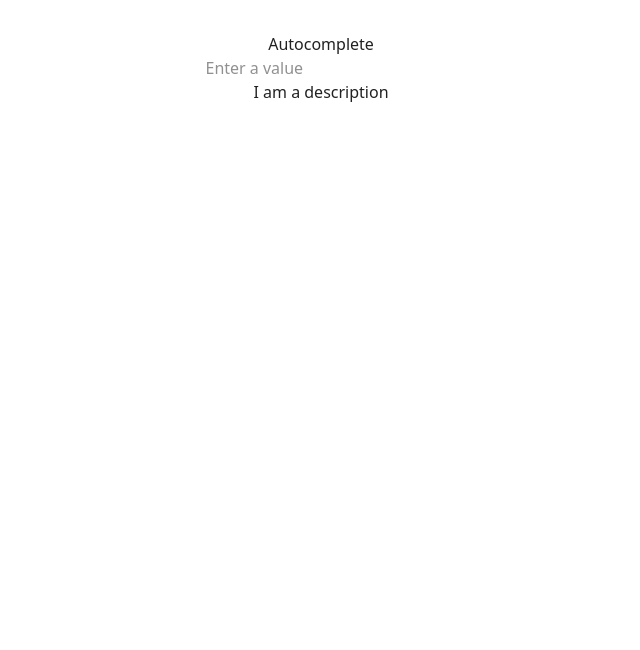
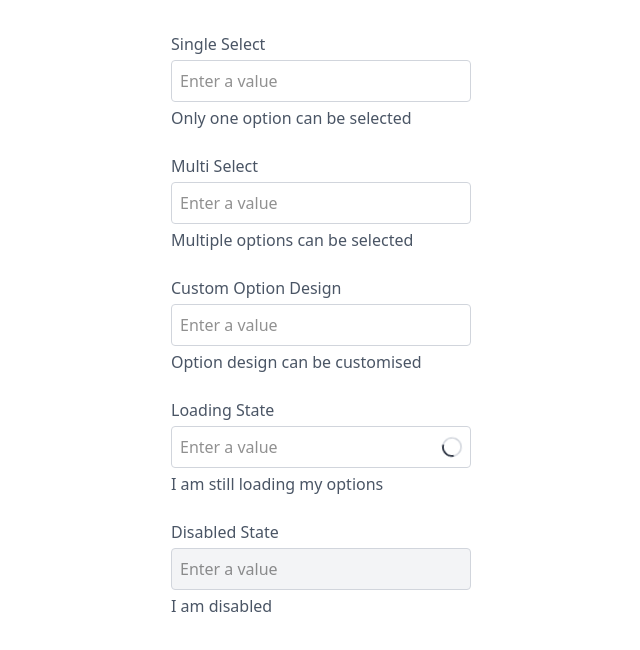
Before and after one commit to McNaBry/beep-assessment-2025, a React (Vite) app: page / in a window 1280 px wide. Shown: the top 650 px of the page, without its empty margins (319-959 px from the left). Built offline with nearby package versions, Linux system fonts and the light colour scheme.

Commit message:
Add fully functional autocomplete

```diff
--- a/src/App.tsx
+++ b/src/App.tsx
@@ -1,19 +1,86 @@
 import { useState } from 'react'
 import './App.css'
-import Autocomplete from './components/Autocomplete'
+import Autocomplete, { Option } from './components/Autocomplete'
 
 function App() {
-  const [value, setValue] = useState<string>('');
+  const [value, setValue] = useState<Option | null>(null);
+  const [values, setValues] = useState<Option[]>([]);
+  const [customOptionValues, setCustomOptionValues] = useState<Option[]>([]);
+
   return (
-    <>
+    <div className="justify-self-center flex flex-col gap-6 w-[300px]">
       <Autocomplete
-        label='Autocomplete'
-        description='I am a description'
+        label='Single Select'
+        description='Only one option can be selected'
         value={value}
-        onChange={(value: string | Object) => setValue(value.toString())}
+        onChange={(value) => setValue(value)}
         placeholder='Enter a value'
+        options={["one", "one1", "one2", "two", "two2", "three", "four", "five", "six", "eight", "nine", "ten"]}
       />
-    </>
+
+      <Autocomplete
+        label='Multi Select'
+        description='Multiple options can be selected'
+        multiple={true}
+        value={values}
+        onChange={(values) => {
+          const newValues = values as Option[] ?? [];
+          setValues(newValues);
+        }}
+        placeholder='Enter a value'
+        options={["one", "one1", "one2", "two", "two2", "three", "four", "five", "six", "eight", "nine", "ten"]}
+      />
+
+      <Autocomplete
+        label='Custom Option Design'
+        description='Option design can be customised'
+        multiple={true}
+        value={customOptionValues}
+        onChange={(values) => {
+          const newValues = values as Option[] ?? [];
+          setCustomOptionValues(newValues);
+        }}
+        placeholder='Enter a value'
+        options={["one", "one1", "one2", "two", "two2", "three", "four", "five", "six", "eight", "nine", "ten"]}
+        renderOption={(option, index, active, selected) => {
+          let content = '';
+          if (typeof option === "string") {
+            content = option;
+          } else {
+            content = JSON.stringify(option);
+          }
+          return (
+            <div
+              key={content}
+              className={
+                `cursor-pointer flex items-center justify-between py-1 px-5
+                ${(active ? 'bg-purple-200' : (selected ? 'bg-red-100' : ''))}`
+              }
+            >
+              {index} - {content}
+            </div>
+          );
+        }}
+      />
+
+      <Autocomplete
+        label='Loading State'
+        description='I am still loading my options'
+        loading={true}
+        value={values}
+        placeholder='Enter a value'
+        options={[]}
+      />
+
+      <Autocomplete
+        label='Disabled State'
+        description='I am disabled'
+        disabled={true}
+        value={values}
+        placeholder='Enter a value'
+        options={[]}
+      />
+    </div>
   )
 }
 
--- a/src/components/Autocomplete.tsx
+++ b/src/components/Autocomplete.tsx
@@ -3,50 +3,56 @@ import {
   flip,
   FloatingFocusManager,
   offset,
-  shift,
   size,
   useDismiss,
   useFloating,
   useFocus,
   useInteractions,
   useListNavigation,
-  useRole
+  useRole,
+  useTransitionStyles
 } from "@floating-ui/react";
-import { JSX, useRef, useState } from "react";
+import { JSX, useEffect, useRef, useState } from "react";
+import Spinner from "./Spinner";
+import { CrossFilled } from "./CrossFilled";
 
 export type Option = string | Object;
-type FilterOption = Option;
 
-type AutocompleteProps = {
+interface AutocompleteProps {
   description?: string;
   disabled?: boolean;
-  // filterOptions?: (options: FilterOption[]) => void;
+  filterOptions?: (option: Option, inputValue: string) => boolean;
   label?: string;
-  // loading?: boolean;
+  loading?: boolean;
   multiple?: boolean;
-  onChange?: (value: string | Object) => void;
-  // onInputChange?: (input: string | Object) => void;
-  // options: Option[];
+  onChange?: (value: Option | Option[] | null) => void;
+  onInputChange?: (input: string) => void;
+  options: Option[];
   placeholder?: string;
-  // renderOption?: () => JSX.Element;
-  value?: Option | Option[];
-
-  // Additional props
-  required?: boolean;
+  renderOption?: (option: Option, index: number, isActive: boolean, isSelected: boolean) => JSX.Element;
+  value?: Option | Option[] | null;
 };
 
-export default function Autocomplete(props: AutocompleteProps) {
+export default function Autocomplete({
+  description,
+  disabled,
+  filterOptions,
+  label,
+  loading = false,
+  multiple = false,
+  onChange,
+  onInputChange,
+  options,
+  placeholder,
+  renderOption,
+  value,
+}: AutocompleteProps) {
   const [isOpen, setIsOpen] = useState(false);
   const [activeIndex, setActiveIndex] = useState<number | null>(null);
 
-  // Internal rendering of values
-  const [inputValue, setInputValue] = useState<string>("");
-  // To be replaced with reference to value prop passed in
-  const [selectedValue, setSelectedValue] = useState<string>("");
-
-  const options = ['one', 'two', 'two2', 'three'];
-  // Simple filtering
-  const filteredOptions = options.filter((option) => option.toLowerCase().startsWith(inputValue.toLowerCase()));
+  const [inputValue, setInputValue] = useState<string>('');
+  const [filteredOptions, setFilteredOptions] = useState<Option[]>(options);
+  const selected: Option | Option[] | null = value ?? null;
 
   const {refs, floatingStyles, context} = useFloating({
     open: isOpen,
@@ -54,10 +60,10 @@ export default function Autocomplete(props: AutocompleteProps) {
     middleware: [
       flip({ padding: 10 }),
       size({
-        apply({ rects, availableHeight, elements }) {
+        apply({ rects, elements }) {
           Object.assign(elements.floating.style, {
             width: `${rects.reference.width}px`,
-            maxHeight: `${availableHeight}px`,
+            maxHeight: `${200}px`,
           });
         },
         padding: 10,
@@ -67,14 +73,18 @@ export default function Autocomplete(props: AutocompleteProps) {
     whileElementsMounted: autoUpdate,
   });
 
+  const {styles} = useTransitionStyles(context, {
+    duration: 200,
+  });
+
   const listRef = useRef<Array<HTMLElement | null>>([]);
-
   const listNavigation = useListNavigation(context, {
     listRef,
     activeIndex,
     onNavigate: setActiveIndex,
     virtual: true,
     loop: true,
+    focusItemOnOpen: true,
   });
 
   const focus = useFocus(context);
@@ -88,8 +98,26 @@ export default function Autocomplete(props: AutocompleteProps) {
     listNavigation
   ]);
 
+  // Debounce search
+  useEffect(() => {
+    const timeoutId = setTimeout(() => {
+      if (filterOptions) {
+        setFilteredOptions(options.filter((option => filterOptions(option, inputValue))));
+      } else {
+        // Simple prefix matching
+        const filtered = options.filter((option) =>
+          getStringValue(option).toLowerCase().startsWith(getStringValue(inputValue).toLowerCase()));
+        setFilteredOptions(filtered);
+      }
+    }, 1000)
+
+    return () => {
+      clearTimeout(timeoutId);
+    }
+  }, [inputValue]);
+
   // Auto select first choice by default
-  function onInputChange(event: React.ChangeEvent<HTMLInputElement>) {
+  function onValueChange(event: React.ChangeEvent<HTMLInputElement>) {
     const value = event.target.value;
     setInputValue(value);
 
@@ -99,26 +127,105 @@ export default function Autocomplete(props: AutocompleteProps) {
     } else {
       setActiveIndex(null);
     }
+
+    if (onInputChange) {
+      onInputChange(value);
+    }
   }
 
-  // Checks with actual selected value not value currently in input
-  function isSelected(value: string) {
-    return selectedValue === value;
+  // Helper function to handle changes in selected value(s)
+  function onSelectedChange(option: Option) {
+    if (option != null && isOptionSelected(option)) {
+      setInputValue('');
+      if (onChange && !multiple) {
+        onChange(null);
+      } else if (onChange && multiple) {
+        const newResults = (selected as Option[]).filter(
+          (selectedOption) => getStringValue(selectedOption) != getStringValue(option));
+        onChange(newResults);
+      }
+    } else {
+      if (!multiple) {
+        setInputValue(getStringValue(option));
+        if (onChange) {
+          onChange(option);
+        }
+      } else {
+        const oldResults = selected as Option[];
+        setInputValue('');
+        if (onChange) {
+          onChange([...oldResults, option]);
+        }
+      }
+    }
+  }
+
+  // Helper method to extract string values from chosen options
+  function getStringValue(option: Option | null): string {
+    if (option == null) {
+      return '';
+    }
+
+    if (typeof option === "string") {
+      return option;
+    } else {
+      return JSON.stringify(option);
+    }
+  }
+
+  // Helper method to check if value has been selected by user
+  function isOptionSelected(option: Option): boolean {
+    if (multiple) {
+      if (selected == null) {
+        return false;
+      }
+      const res = (selected as Option[]).filter(
+        (selectedOption) => getStringValue(option) === getStringValue(selectedOption));
+
+      return res.length > 0 ? true : false;
+    } else {
+      return getStringValue(option) === getStringValue(selected);
+    }
+  }
+
+  function clearSelected() {
+    if (multiple && onChange) {
+      onChange([]);
+    } else if (onChange) {
+      onChange(null);
+    }
+    setInputValue('');
   }
 
   return (
-    <div className="grid place-items-center">
-      { props.label && <label htmlFor="autocomplete">{ props.label }</label> }
+    <div className="w-full max-w-full flex flex-col items-start gap-1">
+      { label && <label className="text-gray-600" htmlFor="autocomplete">{ label }</label> }
+      <div className={
+        `min-w-[200px] w-full max-w-full flex gap-1 p-2 justify-between items-center
+        border border-gray-300 rounded-sm focus-within:border-blue-500
+        ${disabled ? 'cursor-not-allowed bg-gray-100' : (loading ? 'cursor-progress' : "")}`
+      } ref={refs.setReference}>
+        <div className="w-full flex flex-wrap gap-1 cursor-inherit">
+          { multiple && (selected as Option[]).length > 0 &&
+            <>
+              { (selected as Option[]).map((selectedOption) => (
+                  <div className="w-max flex items-center bg-gray-300 text-gray-800 text-sm px-3 py-1 rounded-full">
+                    <span>
+                      {getStringValue(selectedOption)}
+                    </span>
+                  </div>
+                ))
+              }
+            </>
+          }
           <input
-        className=""
+            className={`w-full focus:outline-none ${loading || disabled ? "pointer-events-none" : ""}`}
             id="autocomplete"
             value={inputValue}
-        ref={refs.setReference}
-        placeholder={props.placeholder}
-        disabled={props.disabled}
-        required={props.required ?? false}
+            placeholder={placeholder}
+            disabled={disabled || loading}
             aria-autocomplete="list"
-        onChange={onInputChange}
+            onChange={onValueChange}
             {...getReferenceProps({
               onKeyDown(event) {
                 if (
@@ -126,52 +233,83 @@ export default function Autocomplete(props: AutocompleteProps) {
                   activeIndex != null &&
                   options[activeIndex]
                 ) {
-              setSelectedValue(filteredOptions[activeIndex]);
-              setInputValue(filteredOptions[activeIndex]); // Change this for multiple
+                  onSelectedChange(filteredOptions[activeIndex]);
                 }
               },
             })}
           />
-      {isOpen && (
-        <FloatingFocusManager context={context} initialFocus={-1} modal={false} visuallyHiddenDismiss>
+          { isOpen && (
+            <FloatingFocusManager context={context} initialFocus={-1} modal={false}>
               <div
                 ref={refs.setFloating}
+                className="py-2 bg-white text-black overflow-y-auto rounded-sm"
                 style={{
                   ...floatingStyles,
-              background: "#eee",
-              color: "black",
-              overflowY: "auto",
+                  ...styles,
+                  border: "1px solid",
+                  borderColor: "#d1d5db"
                 }}
                 {...getFloatingProps()}
+                onMouseDown={(event) => {
+                  event.preventDefault();
+                  event.stopPropagation();
+                }}
               >
-            {filteredOptions.map((option, index) => (
+                {filteredOptions.length > 0 ? (
+                  <>
+                    {filteredOptions.map((option, index) => {
+                      return (
                         <div
-                key={option}
-                className={index === activeIndex ? 'bg-blue-100' : (isSelected(option) ? 'bg-red-100' : '')}
-                style={{
-
-                }}
+                          key={getStringValue(option)}
                           {...getItemProps({
                             ref(node) {
                               listRef.current[index] = node;
                             },
-                  onClick() {
-                    setSelectedValue(option);
-                    setInputValue(option); // Change this for multiple
-                    if (!props.multiple) {
-                      setIsOpen(false);
-                    }
+                            onMouseDown() {
+                              onSelectedChange(option);
                             },
                           })}
                         >
-                { isSelected(option) && <span className="" role="img" aria-label="check"> ✔️ </span> }
-                {option}
+                          { renderOption
+                            ? renderOption(option, index, index === activeIndex, isOptionSelected(option))
+                            : <div className={
+                                `cursor-pointer flex items-center justify-between py-1 px-5
+                                ${(index === activeIndex ? 'bg-gray-200' : (isOptionSelected(option) ? 'bg-blue-100' : ''))}`
+                              }>
+                                { getStringValue(option) }
+                                <input
+                                  className="h-4 w-4 accent-[#2980b9]"
+                                  type="checkbox"
+                                  checked={isOptionSelected(option)}
+                                />
                               </div>
-            ))}
+                          }
+                        </div>
+                      )
+                    })}
+                  </>
+                  ) : (
+                    <span className="block pl-5 text-left text-gray-600">No results found.</span>
+                  )
+                }
               </div>
             </FloatingFocusManager>
           )}
-      { props.description && <p className="">{props.description}</p> }
+        </div>
+        { loading
+          ? <Spinner />
+          : !disabled && Array.isArray(selected) && (selected as Option[]).length > 0 || (!Array.isArray(selected) && selected != null)
+            ? <div onMouseDown={(event) => {
+                event.preventDefault();
+                event.stopPropagation();
+                clearSelected();
+              }}>
+                <CrossFilled />
+              </div>
+            : <></>
+        }
+      </div>
+      { description && <p className="text-gray-600">{ description }</p> }
     </div>
   );
 }
--- /dev/null
+++ b/src/components/CrossFilled.tsx
@@ -0,0 +1,16 @@
+// Taken from https://reactsvgicons.com/
+export function CrossFilled() {
+  return (
+    <svg
+      xmlns="http://www.w3.org/2000/svg"
+      viewBox="0 0 24 24"
+      width="20"
+      height="20"
+    >
+      <g fill="currentColor" fillRule="evenodd" clipRule="evenodd">
+        <path d="M5.47 5.47a.75.75 0 0 1 1.06 0l12 12a.75.75 0 1 1-1.06 1.06l-12-12a.75.75 0 0 1 0-1.06"></path>
+        <path d="M18.53 5.47a.75.75 0 0 1 0 1.06l-12 12a.75.75 0 0 1-1.06-1.06l12-12a.75.75 0 0 1 1.06 0"></path>
+      </g>
+    </svg>
+  )
+}
--- /dev/null
+++ b/src/components/Spinner.tsx
@@ -0,0 +1,17 @@
+// Taken from https://www.material-tailwind.com/docs/html/spinner
+export default function Spinner() {
+  return (
+    <div className="flex justify-center items-center z-[-1]">
+      <svg className="text-gray-300 animate-spin" viewBox="0 0 64 64" fill="none" xmlns="http://www.w3.org/2000/svg"
+        width="20" height="20">
+        <path
+          d="M32 3C35.8083 3 39.5794 3.75011 43.0978 5.20749C46.6163 6.66488 49.8132 8.80101 52.5061 11.4939C55.199 14.1868 57.3351 17.3837 58.7925 20.9022C60.2499 24.4206 61 28.1917 61 32C61 35.8083 60.2499 39.5794 58.7925 43.0978C57.3351 46.6163 55.199 49.8132 52.5061 52.5061C49.8132 55.199 46.6163 57.3351 43.0978 58.7925C39.5794 60.2499 35.8083 61 32 61C28.1917 61 24.4206 60.2499 20.9022 58.7925C17.3837 57.3351 14.1868 55.199 11.4939 52.5061C8.801 49.8132 6.66487 46.6163 5.20749 43.0978C3.7501 39.5794 3 35.8083 3 32C3 28.1917 3.75011 24.4206 5.2075 20.9022C6.66489 17.3837 8.80101 14.1868 11.4939 11.4939C14.1868 8.80099 17.3838 6.66487 20.9022 5.20749C24.4206 3.7501 28.1917 3 32 3L32 3Z"
+          stroke="currentColor" stroke-width="5" stroke-linecap="round" stroke-linejoin="round"></path>
+        <path
+          d="M32 3C36.5778 3 41.0906 4.08374 45.1692 6.16256C49.2477 8.24138 52.7762 11.2562 55.466 14.9605C58.1558 18.6647 59.9304 22.9531 60.6448 27.4748C61.3591 31.9965 60.9928 36.6232 59.5759 40.9762"
+          stroke="currentColor" stroke-width="5" stroke-linecap="round" stroke-linejoin="round" className="text-gray-900">
+        </path>
+      </svg>
+    </div>
+  )
+}
--- a/src/index.css
+++ b/src/index.css
@@ -14,3 +14,8 @@
   -webkit-font-smoothing: antialiased;
   -moz-osx-font-smoothing: grayscale;
 }
+
+* {
+  scrollbar-width: thin;
+  scrollbar-color: #d1d5db #ffffff00;
+}
```
Lines whose indentation alone changed are shown as unchanged.
